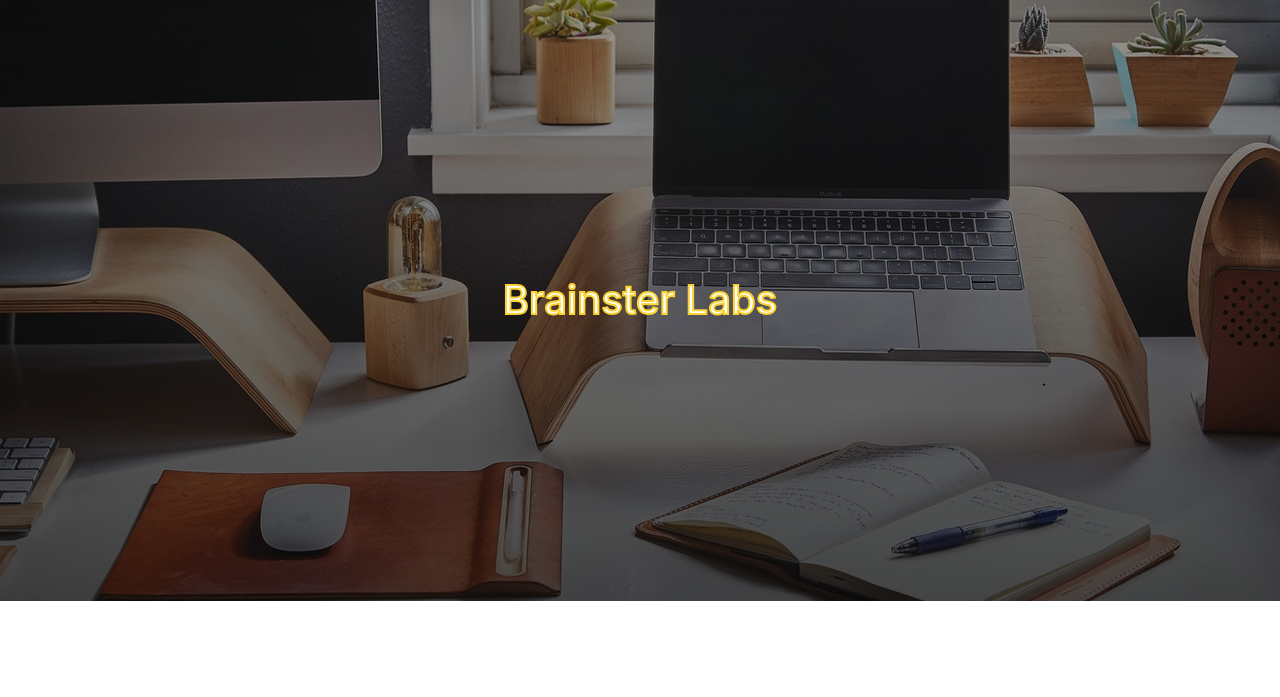
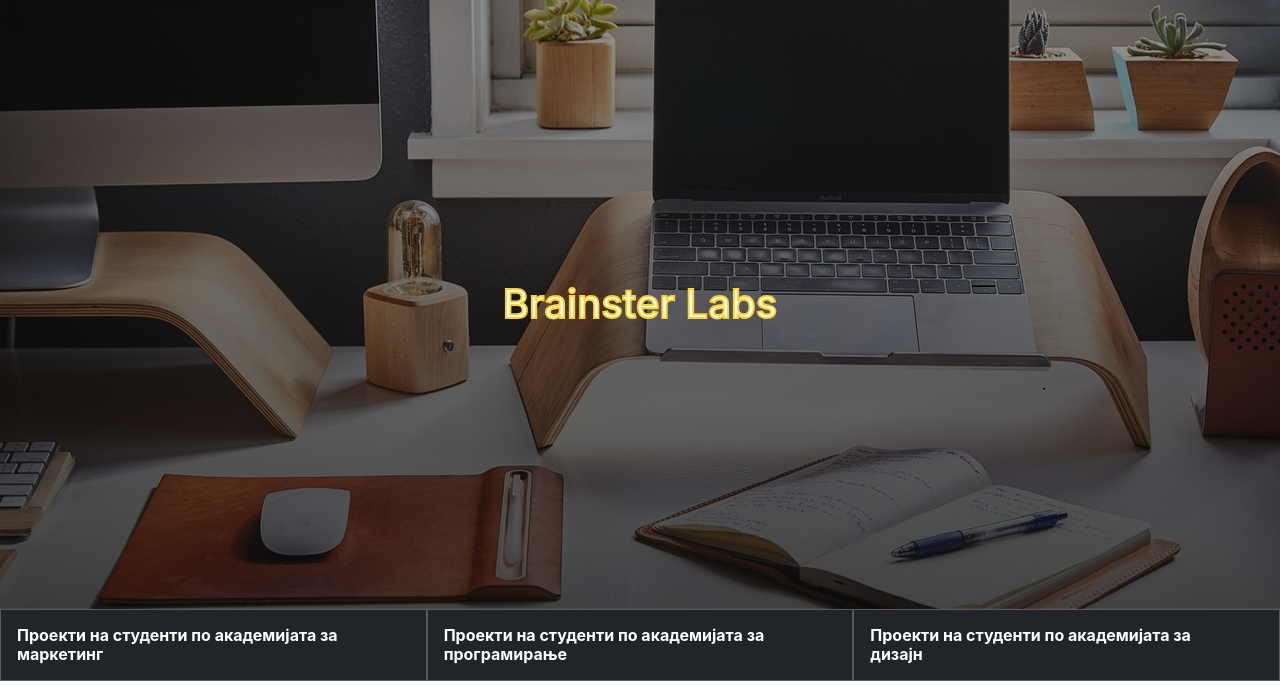
Before and after one commit to stamenco/BrainsterProjects_StamkoBoshkovFS13, a PHP site: page / in a window 1280 px wide. Shown: the part 103-800 px from the top of the page. Run offline with PHP 8.4, Linux system fonts and the light colour scheme; some libraries are stand-ins or nearby versions.

Commit message:
added section filters

```diff
--- a/employ.html
+++ b/employ.html
@@ -19,7 +19,7 @@
     <!-- FontAwesome -->
     <script src="https://kit.fontawesome.com/3257d9ad29.js"></script>
 
-    <title>Brainster Labs</title>
+    <title>Brainster Labs - Employment</title>
   </head>
   <body>
     <!-- section-navbar -->
--- a/index.html
+++ b/index.html
@@ -112,6 +112,44 @@
       </div>
     </section>
 
+    <!-- section-filter -->
+    <section class="container-fluid">
+      <div class="row">
+        <div
+          class="col-md-4 bg-gray d-flex p-3 p-lg-3 justify-content-between align-items-center border-filters cursor list"
+          id="filter-1"
+          data-filter="marketing"
+        >
+          <p class="text-white mb-0 font-weight-bold res-basis">
+            Проекти на студенти по академијата за маркетинг
+          </p>
+          <i class="fas fa-check-circle fa-2x"></i>
+        </div>
+        <div
+          class="col-md-4 bg-gray d-flex p-3 p-lg-3 justify-content-between align-items-center border-filters cursor list"
+          id="filter-2"
+          data-filter="coding"
+        >
+          <p class="text-white mb-0 font-weight-bold res-basis">
+            Проекти на студенти по академијата за програмирање
+          </p>
+          <i class="fas fa-check-circle fa-2x"></i>
+        </div>
+        <div
+          class="col-md-4 bg-gray d-flex p-3 p-lg-3 justify-content-between align-items-center border-filters cursor list"
+          id="filter-3"
+          data-filter="design"
+        >
+          <p class="text-white mb-0 font-weight-bold res-basis">
+            Проекти на студенти по академијата за дизајн
+          </p>
+          <i class="fas fa-check-circle fa-2x"></i>
+        </div>
+      </div>
+    </section>
+
+    <!-- section-projects -->
+
     <!-- JQUERY CDN LINK -->
     <script
       src="https://cdn.jsdelivr.net/npm/jquery@3.5.1/dist/jquery.slim.min.js"
--- a/style.css
+++ b/style.css
@@ -242,7 +242,7 @@
     font-size: 65px;
   } */
   .banner-specs {
-    height: calc(100vh - 101px - 98px);
+    height: calc(100vh - 102.73px - 88.38px);
   }
   .list.bg-active {
     box-shadow: 0px 25px 61px -17px rgba(0, 0, 0, 0.75);
```
